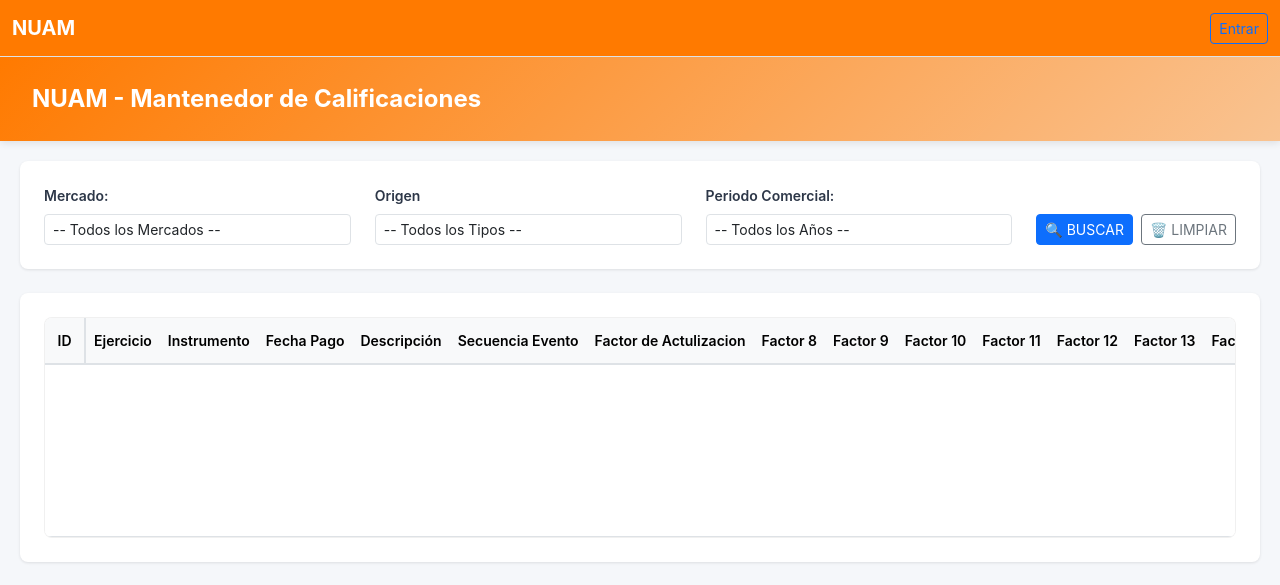
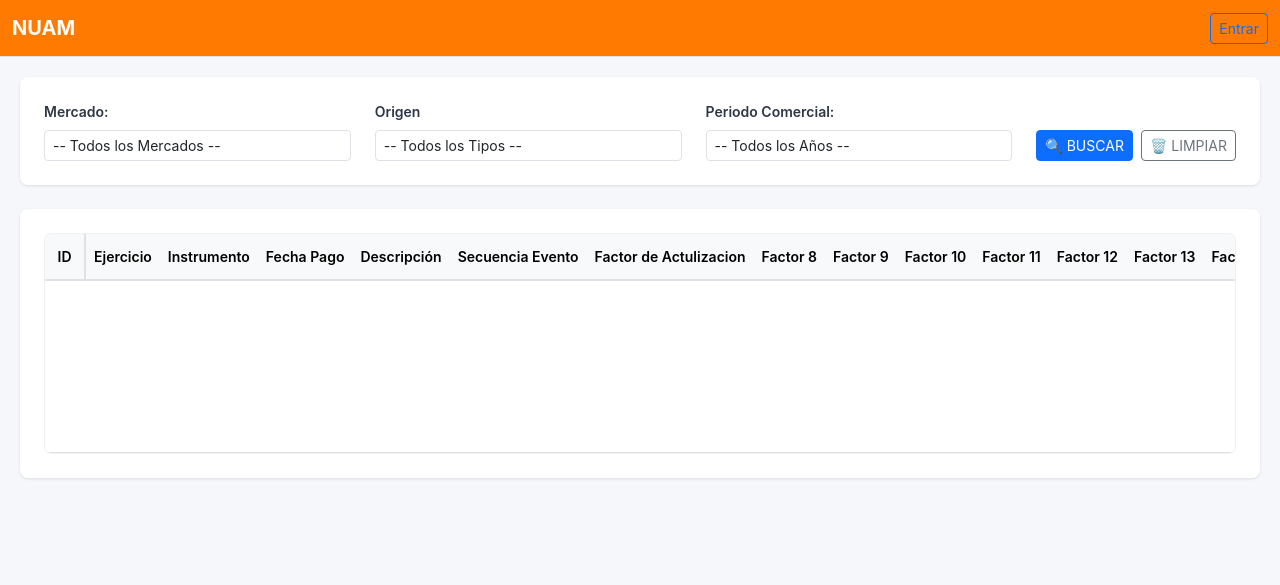
Before and after one commit to IgnacioQz/Projecto-Integrado, a Django app: template core/templates/calificaciones/list.html in a window 1280 px wide. Shown: the top 585 px of the page. Run offline with Django 5.2, Linux system fonts and the light colour scheme; the template is opened without the code that fills it, so the values that code supplies are empty.

Commit message:
Correccion html

```diff
--- a/core/templates/calificaciones/list.html
+++ b/core/templates/calificaciones/list.html
@@ -8,9 +8,6 @@
 {% endblock %}
 
 {% block main %}
-    <div class="header">
-        <div class="logo">NUAM - Mantenedor de Calificaciones</div>
-    </div>
 
     <div class="container">
         <!-- Mensajes de sistema (success, error, info) -->
```
